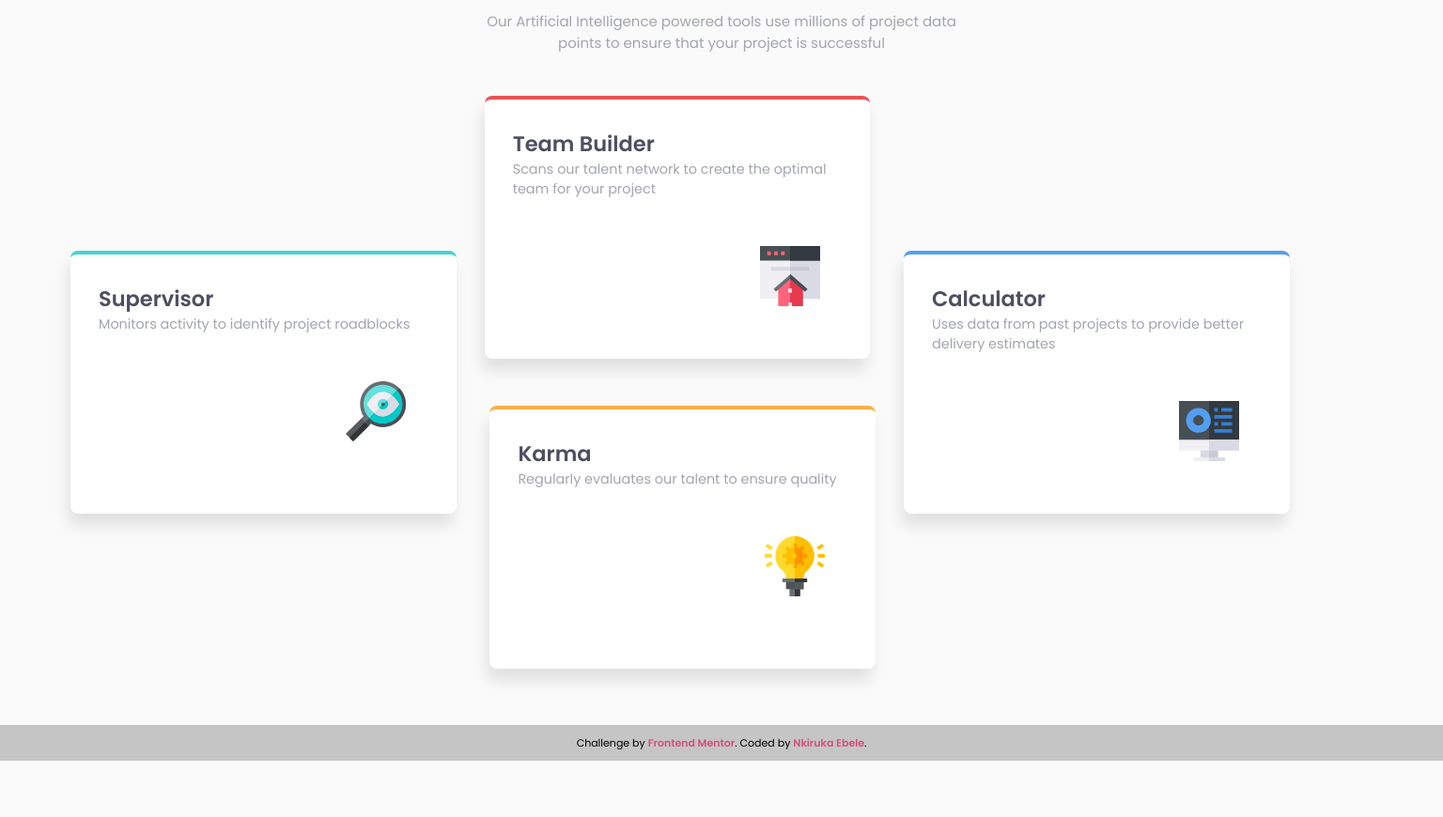
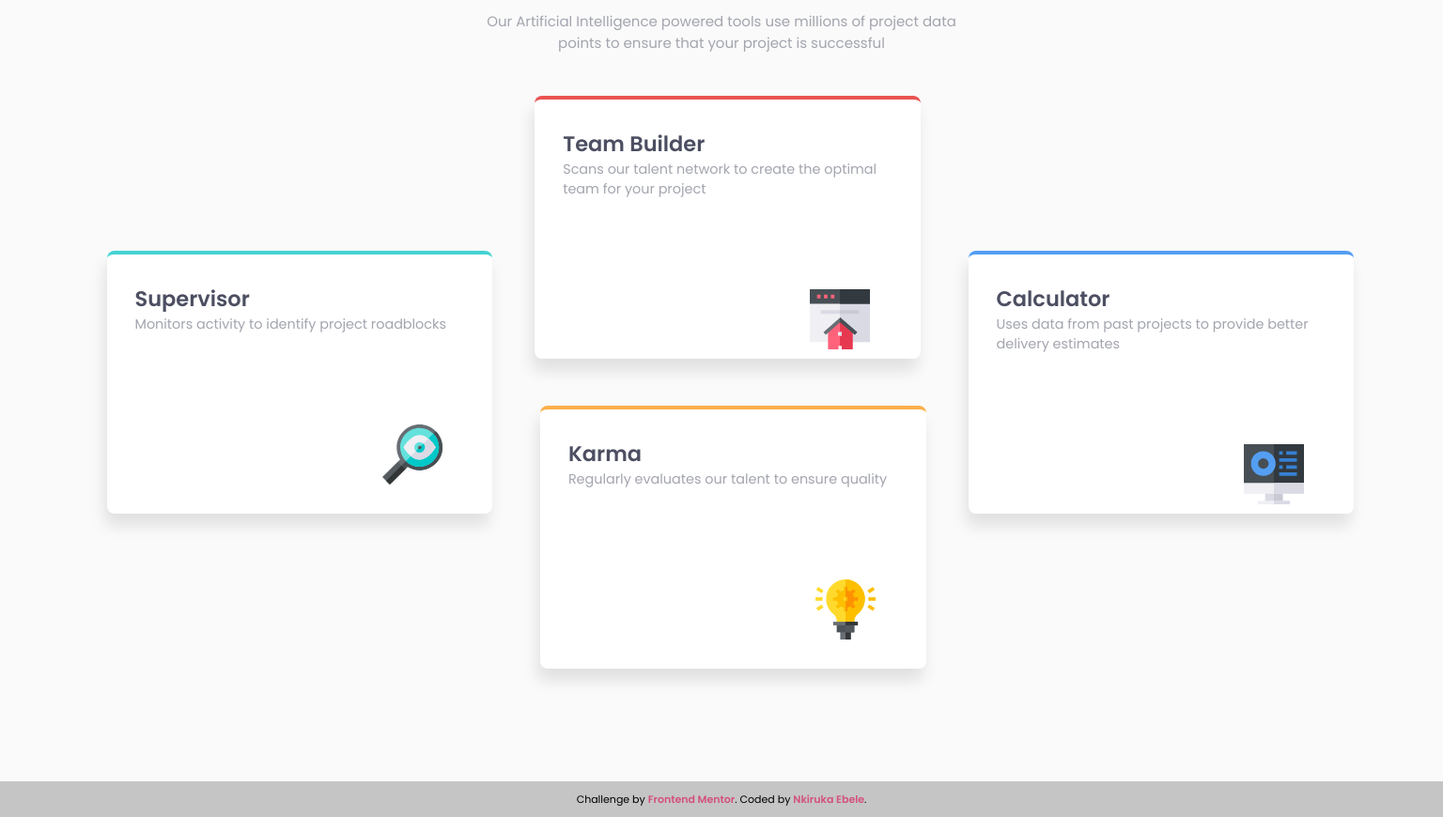
Before and after one commit to nkirukka/four-card-feature, a plain HTML site: page index.html in a window 1536 px wide. Shown: the part 134-1004 px from the top of the page at 94% size. Before the commit the page ends 944 px from the top, so only its background shows below. Drawn offline with Linux system fonts and the light colour scheme.

Commit message:
Make margin left and right auto to stop container parent from moving when resizing window, and update new screenshot

```diff
--- a/styles.css
+++ b/styles.css
@@ -17,7 +17,6 @@
   --body-font-size: 15px;
   --font-family: "Poppins", sans-serif;
 }
-
 * {
   margin: 0;
   padding: 0;
@@ -90,7 +89,7 @@ main {
 }
 .card-icon {
   position: relative;
-  top: 20%;
+  top: 39%;
   left: 75%;
 }
 footer {
@@ -107,7 +106,7 @@ footer {
   text-decoration: none;
   font-weight: 600;
 }
-@media screen and (min-width: 1398px) {
+@media screen and (min-width: 1439px) {
     body{
         overflow-x: hidden;
     }
@@ -117,32 +116,35 @@ footer {
   main {
     flex-direction: row;
     max-width: 1369px;
-    margin: 27em -7em 0;
+    margin-top: 27em;
+    margin-left: auto;
+    margin-right: auto;
   }
   .card{
     width: 100%;
     min-width: 30%;
     max-width: 10%;
+    max-height: 302px;
 
   }
   .card:nth-child(1) {
     position: relative;
     top: -13em;
-    left: 12em;
+    left: 2em;
   }
   .card:nth-child(2) {
     position: relative;
     top: -24em;
-    left: 14em;
+    left: 5em;
   }
   .card:nth-child(3) {
     position: relative;
     top: -2em;
-    left: -13em;
+    left: -22em;
   }
   .card:nth-child(4) {
     position: relative;
     top: -13em;
-    right: 11em;
+    right: 19em;
   }
 }
```
Also changed, not shown: screenshot/desktop-screenshot.png (deleted), screenshot/desktop-view.png (added), screenshot/mobile-view.png (renamed from screenshot/mobile-screenshot.png), 1 other file.
